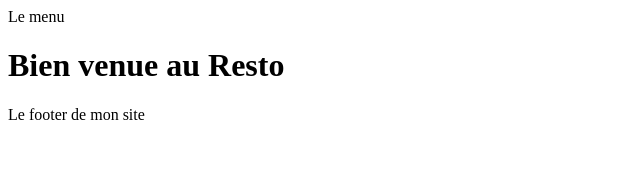
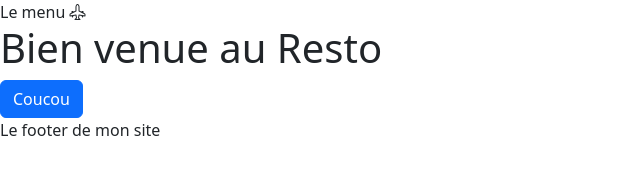
Before and after one commit to fnikme/QuaiAntiqueRestoFront, a website with bundled scripts: page index.html in a window 1280 px wide. Shown: the whole page, without its empty margins (0-640 px from the left). Built offline with nearby package versions, Linux system fonts and the light colour scheme; files whose address does not match are found by name.

Commit message:
Install Bootstrap

```diff
--- a/index.html
+++ b/index.html
@@ -3,11 +3,14 @@
 <head>
     <meta charset="UTF-8">
     <meta name="viewport" content="width=device-width, initial-scale=1.0">
+
+    <link rel="stylesheet" href="node_modules/bootstrap/dist/css/bootstrap.min.css"/>
+    <link rel="stylesheet" href="node_modules/bootstrap-icons/font/bootstrap-icons.css"/>
     <title>Document</title>
 </head>
 <body>
 
-    <head> Le menu</head>
+    <head> Le menu <i class="bi bi-airplane-engines"></i></head>
 
     <main id="main-page">
         <!--Le contenu de ma page sera injectée ici-->
@@ -16,5 +19,6 @@
     <footer>Le footer de mon site</footer>
 
     <script type="module" src="Router/router.js"></script>
+    <script src="node_modules/bootstrap/dist/js/bootstrap.bundle.min.js"></script>
 </body>
 </html>
--- /dev/null
+++ b/package.json
@@ -0,0 +1,6 @@
+{
+  "dependencies": {
+    "bootstrap": "^5.3.3",
+    "bootstrap-icons": "^1.11.3"
+  }
+}
--- a/pages/home.html
+++ b/pages/home.html
@@ -1 +1,3 @@
 <h1>Bien venue au Resto</h1>
+
+<button class="btn btn-primary">Coucou</button>
```
Also changed, not shown: 2 other files.
